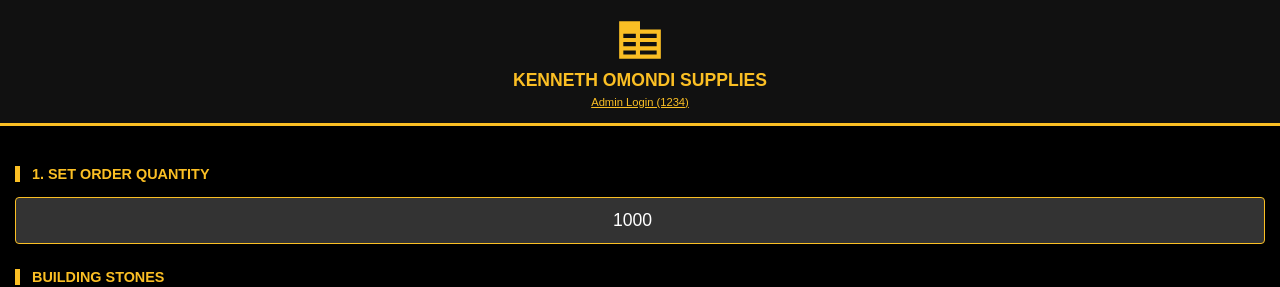
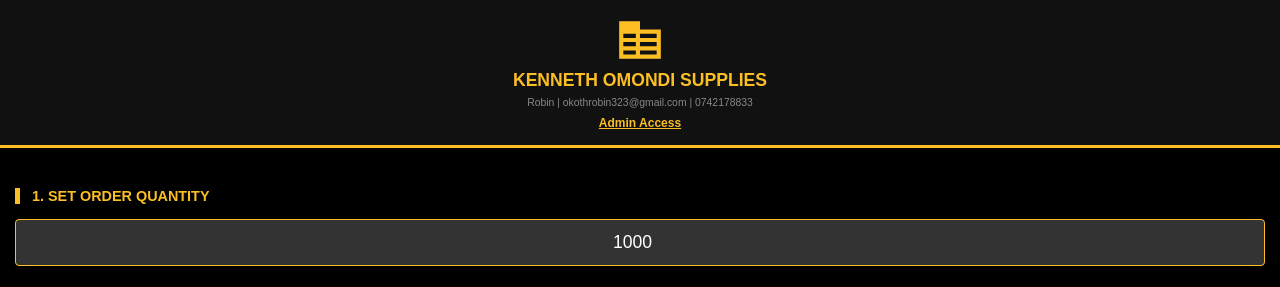
Before and after one commit to Okoth-hash/universal-stone-supplier, a website: page index.html in a window 1280 px wide. Shown: the top 287 px of the page. Drawn offline with Linux system fonts and the light colour scheme.

Commit message:
Robin: Replaced password display with developer contact info

```diff
--- a/index.html
+++ b/index.html
@@ -6,9 +6,9 @@
     <style>
         body { font-family: sans-serif; background: #000; color: #fff; margin: 0; padding-bottom: 120px; }
         .nav { background: #111; padding: 15px; text-align: center; border-bottom: 3px solid #fbbf24; position: sticky; top:0; z-index:100; display: flex; flex-direction: column; align-items: center; justify-content: center; }
-
-        /* LOGO STYLING */
         .logo-icon { width: 50px; height: 50px; margin-bottom: 5px; fill: #fbbf24; }
+        .dev-info { font-size: 0.65rem; color: #888; margin-top: 5px; line-height: 1.4; }
+        .admin-trigger { color: #fbbf24; text-decoration: underline; cursor: pointer; font-weight: bold; margin-top: 5px; font-size: 0.75rem; }
 
         .container { padding: 15px; }
         .section-header { border-left: 5px solid #fbbf24; padding-left: 12px; margin: 25px 0 15px 0; font-weight: 900; color: #fbbf24; text-transform: uppercase; font-size: 0.9rem; }
@@ -36,7 +36,10 @@
             <path d="M12,7V3H2V21H22V7H12M10,19H4V17H10V19M10,15H4V13H10V15M10,11H4V9H10V11M20,19H12V17H20V19M20,15H12V13H20V15M20,11H12V9H20V11Z" />
         </svg>
         <h2 style="color:#fbbf24; margin:0; font-size: 1.1rem;">KENNETH OMONDI SUPPLIES</h2>
-        <div onclick="loginAdmin()" style="font-size:0.7rem; color:#fbbf24; cursor:pointer; text-decoration:underline; margin-top:5px;">Admin Login (1234)</div>
+        <div class="dev-info">
+            Robin | okothrobin323@gmail.com | 0742178833
+        </div>
+        <div class="admin-trigger" onclick="loginAdmin()">Admin Access</div>
     </div>
 
     <div class="container">
@@ -79,14 +82,15 @@
 
     <script>
         function loginAdmin() {
-            let pass = prompt("Enter Admin Password:");
+            let pass = prompt("Security Check - Enter Password:");
             if(pass === "1234") { document.getElementById('admin-sec').style.display = 'block'; window.scrollTo(0, 0); }
+            else { alert("Unauthorized Access Denied."); }
         }
         function savePrices() {
             const keys = ['9d', '9u', '6d', '6u', 'hard', 'mar'];
             keys.forEach(k => localStorage.setItem('price_' + k, document.getElementById('i_' + k).value));
             loadSavedPrices();
-            alert("Prices Saved!");
+            alert("Success! Live prices updated.");
         }
         function loadSavedPrices() {
             const keys = ['9d', '9u', '6d', '6u', 'hard', 'mar'];
@@ -101,7 +105,7 @@
         function sendWA(item, id) {
             let q = document.getElementById('userQty').value;
             let p = document.getElementById(id).innerText;
-            window.open("https://wa.me/254712694976?text=" + encodeURIComponent("Inquiry for " + q + " units of " + item + " @ Ksh " + p), '_blank');
+            window.open("https://wa.me/254712694976?text=" + encodeURIComponent("I want to order " + q + " units of " + item + " @ Ksh " + p), '_blank');
         }
     </script>
     <a href="tel:+254712694976" class="footer-call">CALL KENNETH: 0712694976</a>
```
